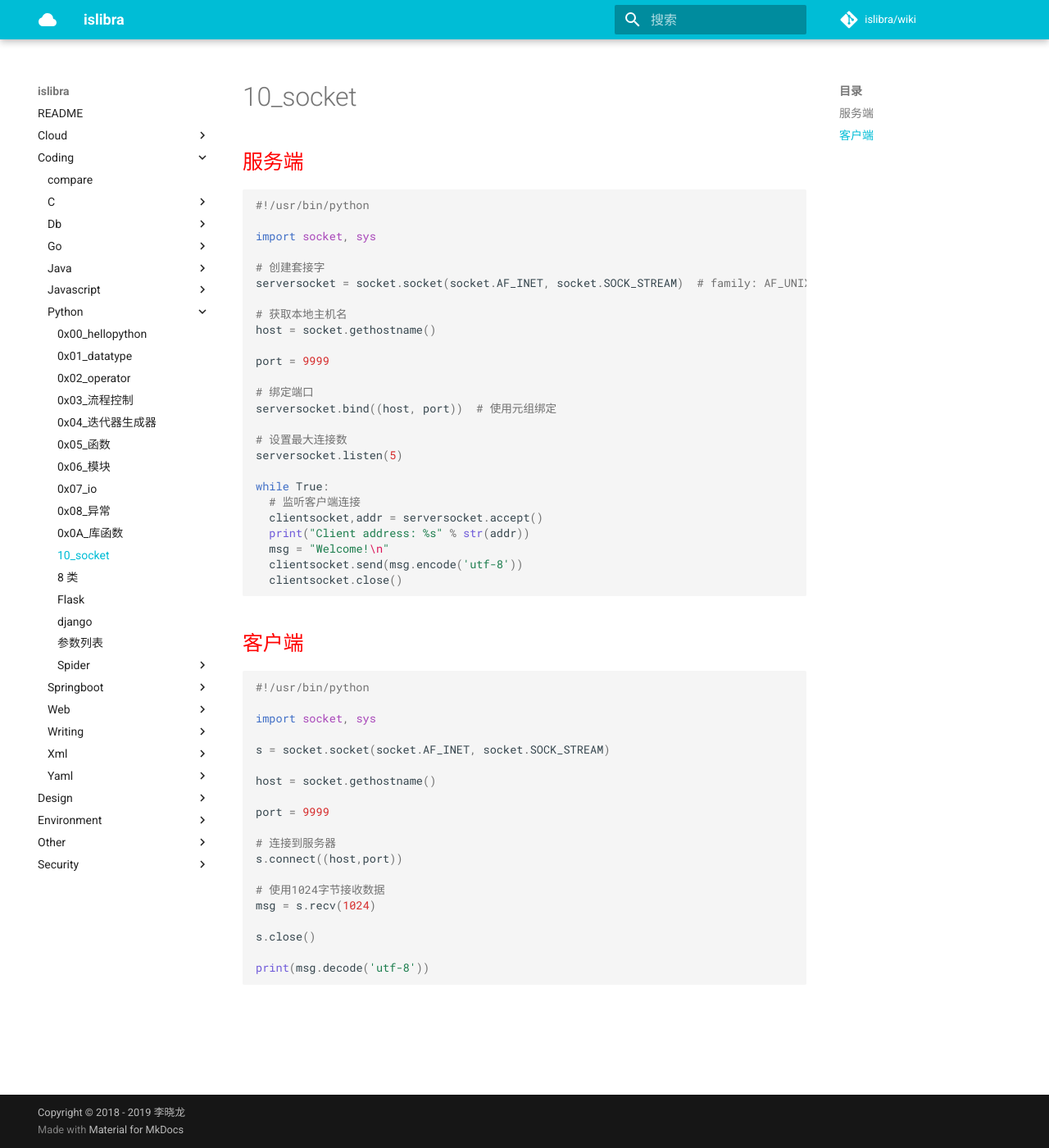
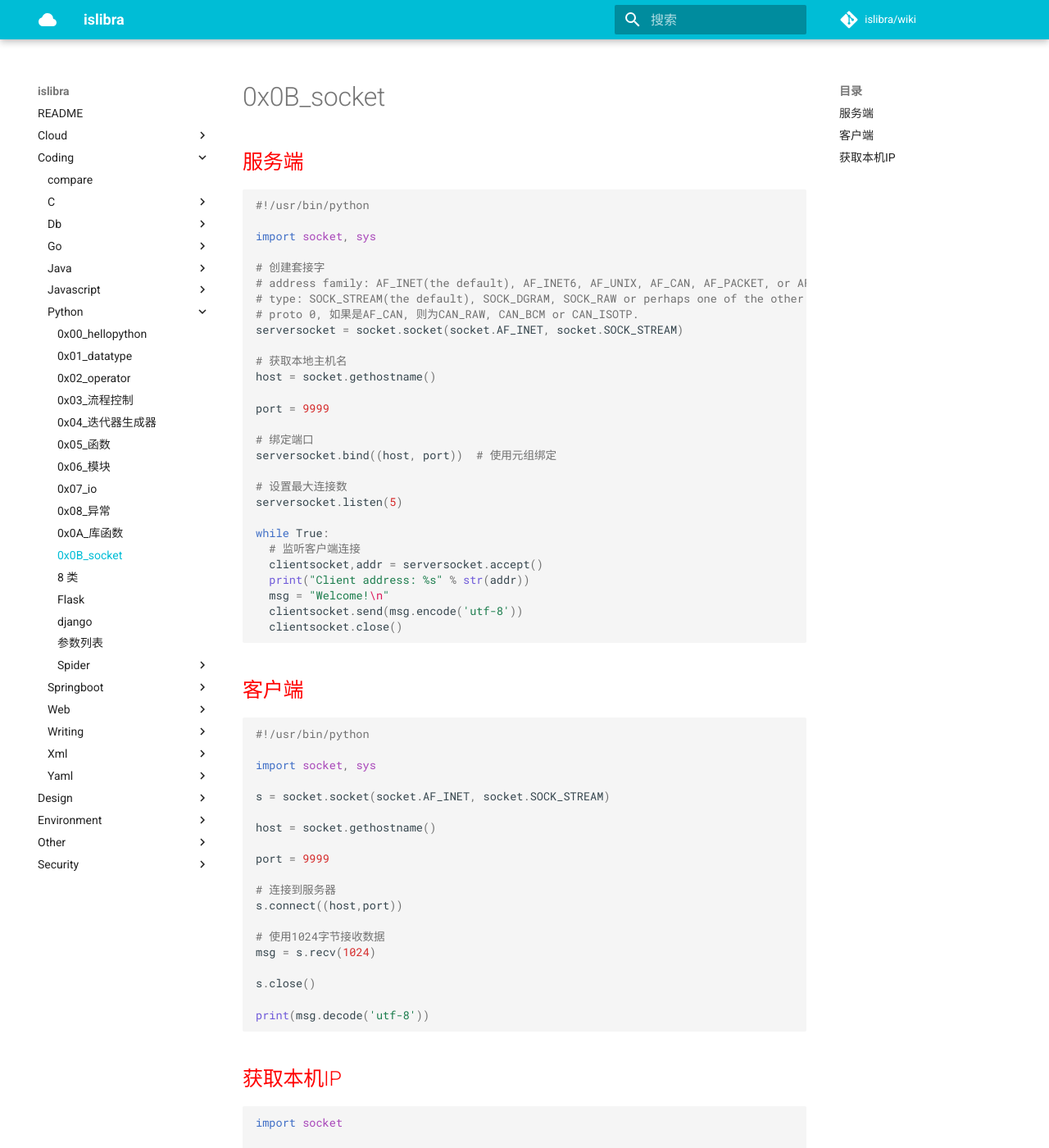
Before and after one commit to islibra/wiki, an MkDocs documentation site: the page built from docs/coding/python/0x0B_socket.md, in a window 1280 px wide and 1400 px high. Shown: the whole window at 82% size. Built offline with MkDocs 1.6.1 and Material for MkDocs 9.7.7, drawn with Linux system fonts in a browser that asks for light colours; comment, search, counter and statistics services are not loaded; some of the changed text lies outside the part shown.

Commit message:
Update and rename 10_socket.md to 0x0B_socket.md

````diff
--- a/docs/coding/python/10_socket.md
+++ b/docs/coding/python/0x0B_socket.md
@@ -1,4 +1,4 @@
-# 10_socket
+# 0x0B_socket
 
 ## 服务端
 
@@ -8,7 +8,10 @@
 import socket, sys
 
 # 创建套接字
-serversocket = socket.socket(socket.AF_INET, socket.SOCK_STREAM)  # family: AF_UNIX, AF_INET,, type: SOCK_STREAM, SOCK_DGRAM,, proto 0
+# address family: AF_INET(the default), AF_INET6, AF_UNIX, AF_CAN, AF_PACKET, or AF_RDS.
+# type: SOCK_STREAM(the default), SOCK_DGRAM, SOCK_RAW or perhaps one of the other SOCK_ constants.
+# proto 0, 如果是AF_CAN, 则为CAN_RAW, CAN_BCM or CAN_ISOTP.
+serversocket = socket.socket(socket.AF_INET, socket.SOCK_STREAM)
 
 # 获取本地主机名
 host = socket.gethostname()
@@ -53,3 +56,19 @@ s.close()
 
 print(msg.decode('utf-8'))
 ```
+
+## 获取本机IP
+
+```python
+import socket
+
+s = socket.socket(socket.AF_INET, socket.SOCK_DGRAM)
+try:
+    s.connect(('8.8.8.8', 80))
+    # x.x.x.x
+    print(s.getsockname()[0])
+except Exception as e:
+    print("error")
+finally:
+    s.close()
+```
````
